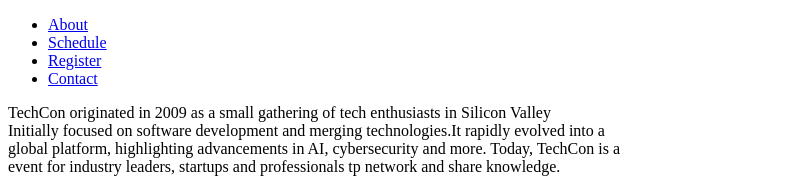
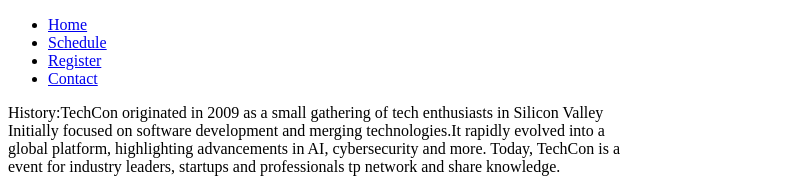
Before and after one commit to GinnyTanui/TechCon_HTML, a plain HTML site: page techcon_website/about.html in a window 1280 px wide. Shown: the top 189 px of the page, without its empty margins (0-795 px from the left). Drawn offline with Linux system fonts and the light colour scheme.

Commit message:
Update about.html

```diff
--- a/techcon_website/about.html
+++ b/techcon_website/about.html
@@ -8,7 +8,7 @@
             </title>
             <nav>
                 <ul>
-                    <li><a href="about.html">About</a></li>
+                    <li><a href="index.html">Home</a></li>
                     <li><a href="schedule.html">Schedule</a></li>
                     <li><a href="register.html">Register</a></li>
                     <li><a href="contact.html">Contact</a></li>
@@ -19,7 +19,7 @@
     <body>
         <main>
             <article>
-                <p>TechCon originated in 2009 as a small gathering of tech enthusiasts in Silicon Valley <br>
+                <p> History:TechCon originated in 2009 as a small gathering of tech enthusiasts in Silicon Valley <br>
                 Initially focused on software development and merging technologies.It rapidly evolved into a <br>
             global platform, highlighting advancements in AI, cybersecurity and more. Today, TechCon is a <br>
         event for industry leaders, startups and professionals tp network and share knowledge.</p>
```
